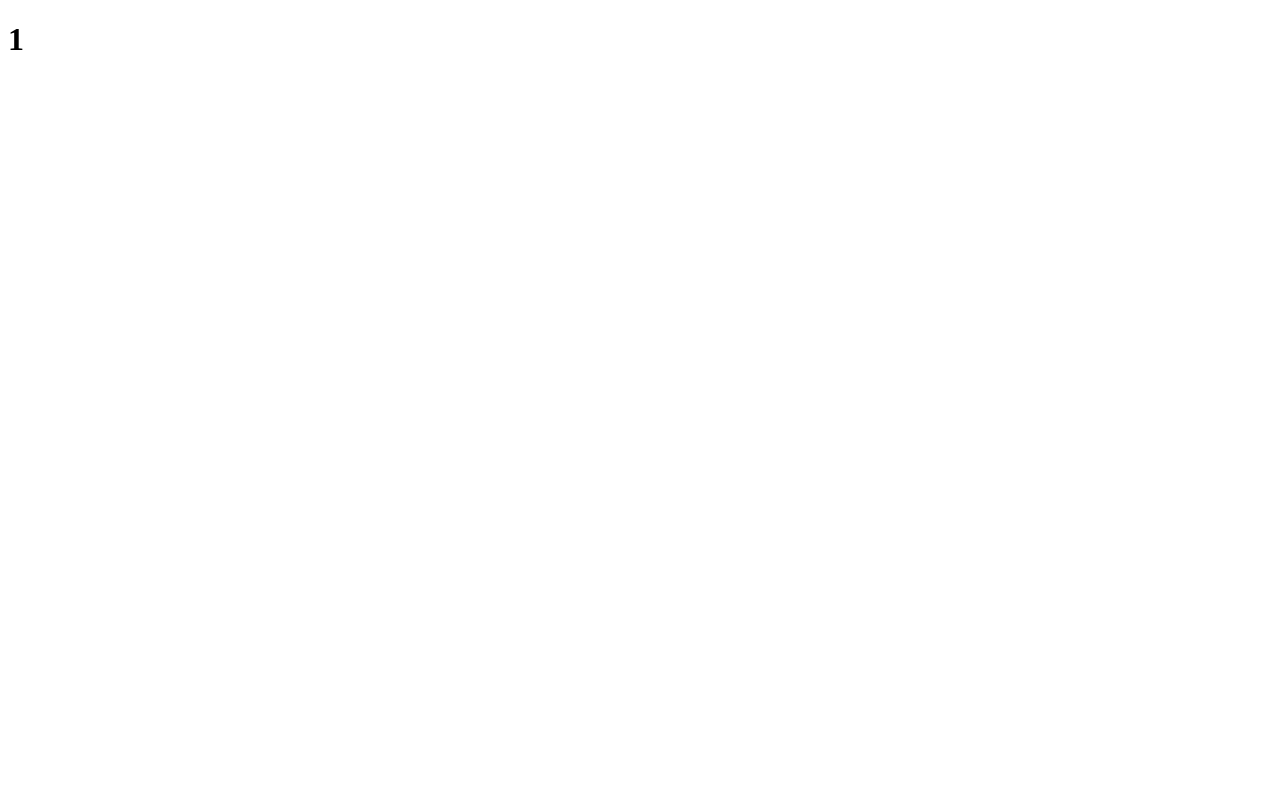
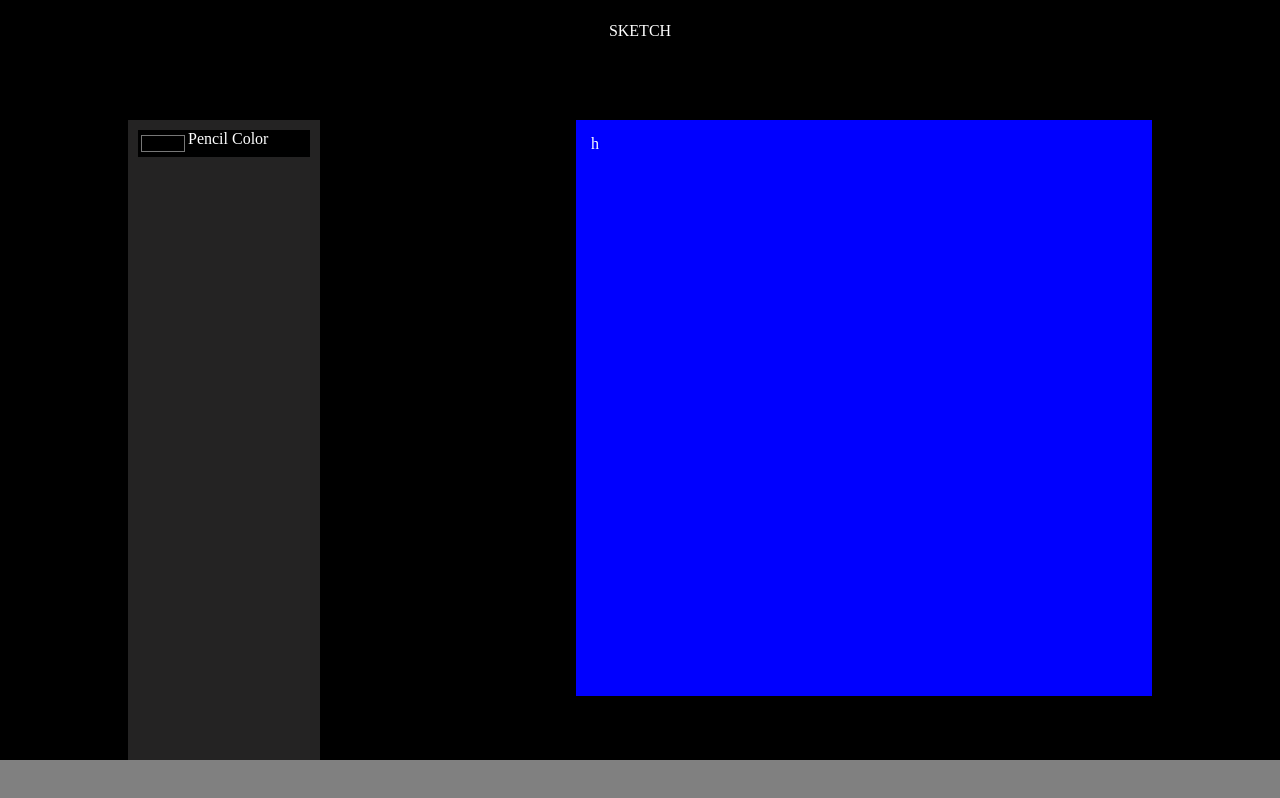
Before and after one commit to Zack-y11/sketch, a plain HTML site: page index.html in a window 1280 px wide. Drawn offline with Linux system fonts and the light colour scheme.

Commit message:
add style and js

```diff
--- a/index.html
+++ b/index.html
@@ -3,12 +3,29 @@
 <head>
     <meta charset="UTF-8">
     <meta name="viewport" content="width=device-width, initial-scale=1.0">
+    <link rel="stylesheet" href="style.css">
     <title>SKETCH</title>
 </head>
 <body>
     <div class="wrap">
-        <h1>1</h1>
+        <div class="header">
+            <p>SKETCH</p>
+        </div>
+        <div class="main">
+            <div class="controls">
+                <div class="color-card">
+                    <div class="color-box">
+                        <input type="color" id="color-select">
+                    </div>
+                    <span>Pencil Color</span>
+                </div>
+                <div class="background">
 
+                </div>
+                <div class="eraser"></div>
+            </div>
+            <div class="grid-wrap">h</div>
+        </div>
     </div>
 </body>
 </html>
--- /dev/null
+++ b/style.css
@@ -0,0 +1,39 @@
+*{
+    margin: 0;
+    padding: 0;
+    box-sizing: border-box;
+    color: white;
+    background-color: black;
+}
+.wrap{
+    width: 100vw;
+    height: 100vh;
+    display: flex;
+    flex-direction: column;
+    background-color: gray;
+}
+.header{
+    height: 15%;
+    text-align: center;
+    padding-top: 22px;
+}
+.main{
+    height: 80%;
+    display: flex;
+}
+.controls{
+    background-color: rgb(36, 35, 35);
+    margin-left: 10%;
+    padding: 10px;
+    width: 15%;
+}
+.grid-wrap{
+    padding: 15px;
+    width: 45%;
+    height: 90%;
+    margin-left: 20%;
+    background-color: blue;
+}
+.color-card{
+    display: flex;
+}
```
Also changed, not shown: main.js (added).
